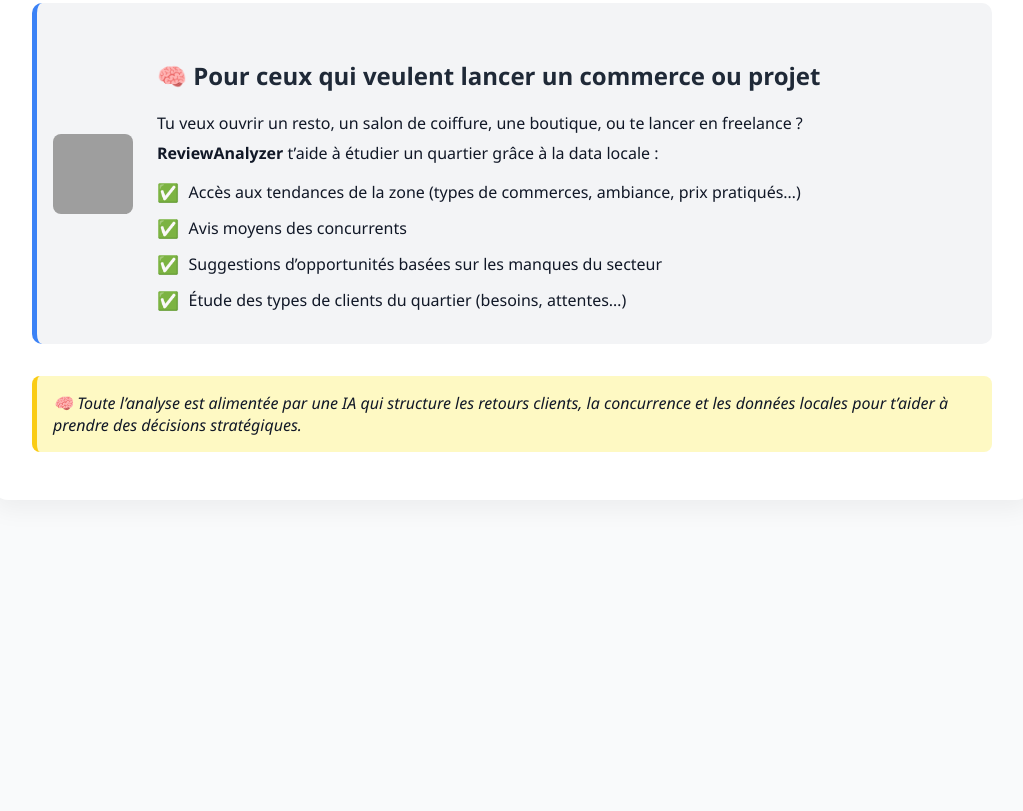
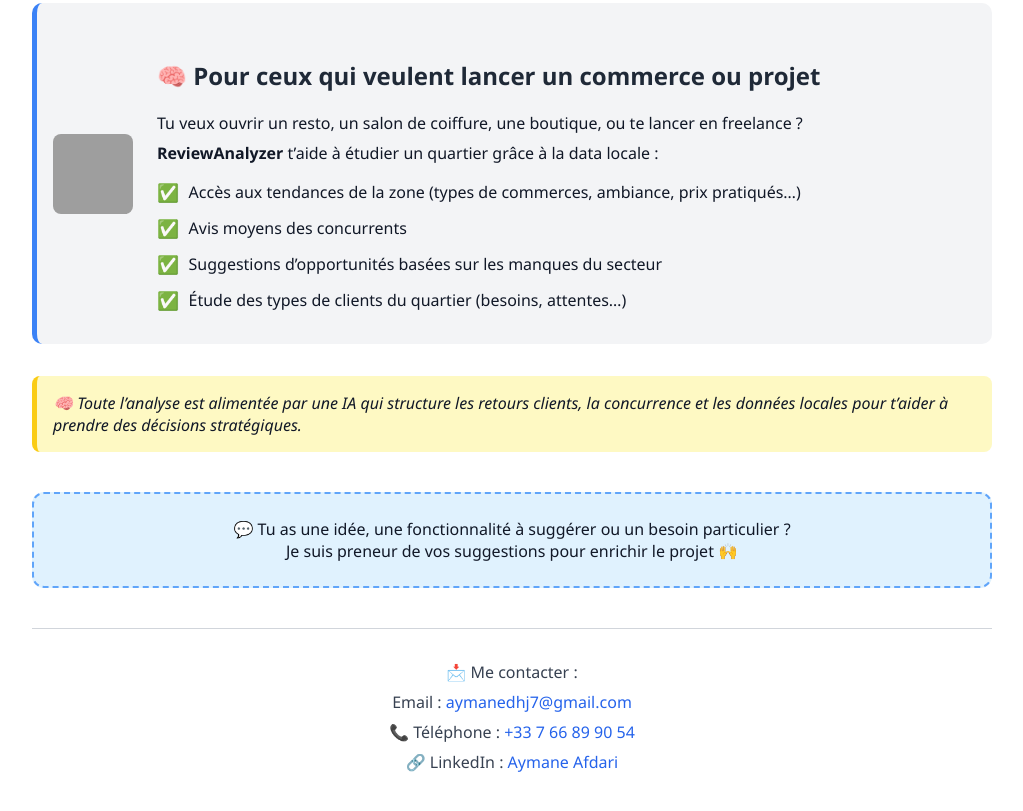
Before and after one commit to aymane28/ReviewAnalyzer-, a plain HTML site: page index.html in a window 1280 px wide. Shown: the part 601-1412 px from the top of the page, without its empty margins (128-1151 px from the left). Before the commit the page ends 1133 px from the top, so only its background shows below. Drawn offline with Linux system fonts and the light colour scheme; grey boxes are pictures that could not be loaded.

Commit message:
Update index.html

```diff
--- a/index.html
+++ b/index.html
@@ -96,6 +96,34 @@
       border-radius: 8px;
     }
 
+    .feedback {
+      margin-top: 2.5rem;
+      padding: 1.5rem;
+      border-radius: 12px;
+      background-color: #e0f2fe;
+      text-align: center;
+      border: 2px dashed #60a5fa;
+      font-weight: 500;
+    }
+
+    .contact {
+      margin-top: 2.5rem;
+      padding-top: 1.5rem;
+      border-top: 1px solid #d1d5db;
+      text-align: center;
+      color: #374151;
+    }
+
+    .contact a {
+      color: #2563eb;
+      text-decoration: none;
+      font-weight: 500;
+    }
+
+    .contact a:hover {
+      text-decoration: underline;
+    }
+
     @media (max-width: 700px) {
       .section {
         flex-direction: column;
@@ -140,6 +168,18 @@
     </div>
 
     <p class="footer-note">🧠 Toute l’analyse est alimentée par une IA qui structure les retours clients, la concurrence et les données locales pour t’aider à prendre des décisions stratégiques.</p>
+
+    <div class="feedback">
+      💬 Tu as une idée, une fonctionnalité à suggérer ou un besoin particulier ?<br/>
+      Je suis preneur de vos suggestions pour enrichir le projet 🙌
+    </div>
+
+    <div class="contact">
+      <p>📩 Me contacter :</p>
+      <p>Email : <a href="mailto:aymanedhj7@gmail.com">aymanedhj7@gmail.com</a></p>
+      <p>📞 Téléphone : <a href="tel:+33766899054">+33 7 66 89 90 54</a></p>
+      <p>🔗 LinkedIn : <a href="https://www.linkedin.com/in/aymane-afdari/" target="_blank">Aymane Afdari</a></p>
+    </div>
   </div>
 </body>
 </html>
```
